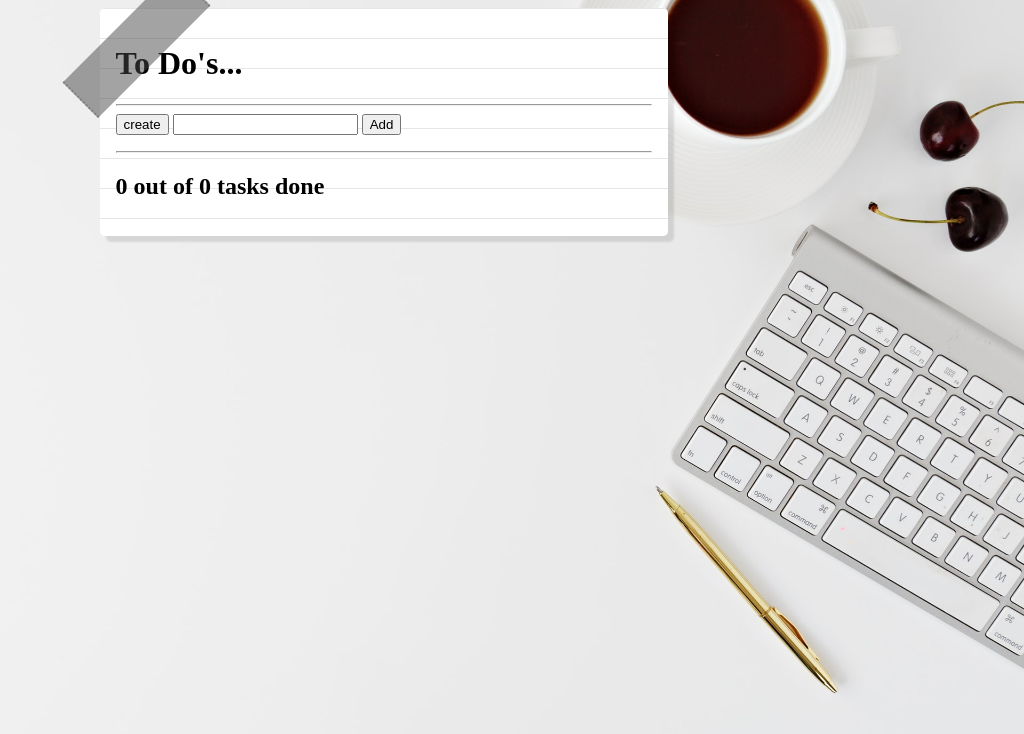
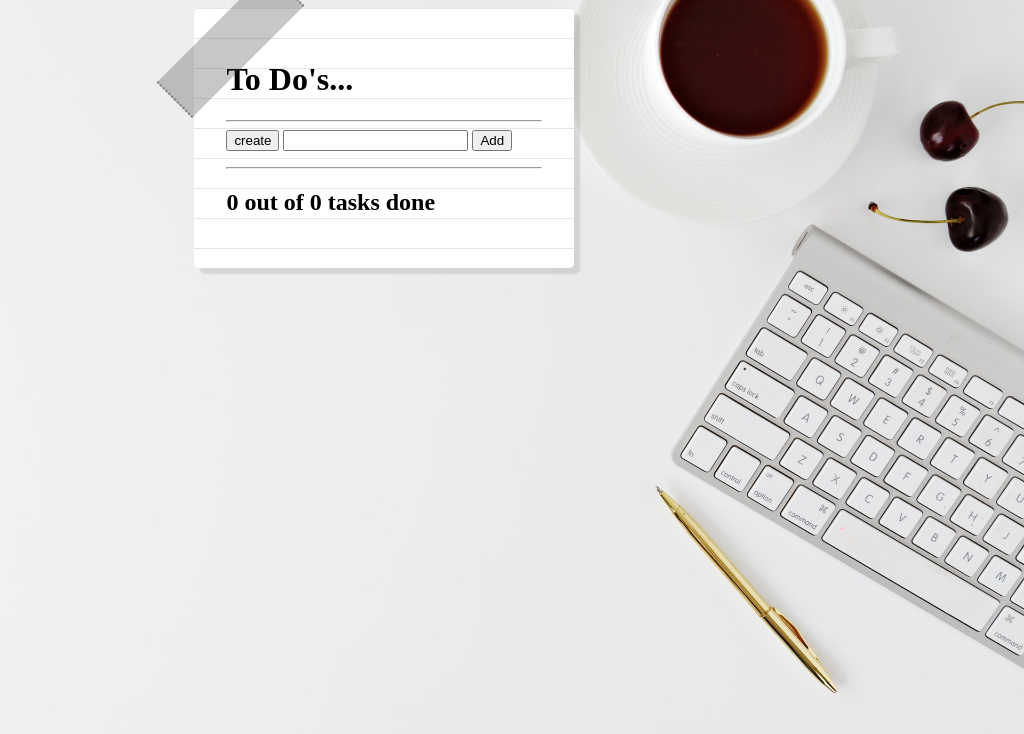
Before and after one commit to Amopho/todo-list, a website: page src/index.html in a window 1280 px wide. Shown: the top 734 px of the page, without its empty margins (256-1280 px from the left). Drawn offline with nearby package versions, Linux system fonts and the light colour scheme; files that its build step writes are made by us from their sources.

Commit message:
overall layout

```diff
--- a/src/scss/main.scss
+++ b/src/scss/main.scss
@@ -21,6 +21,7 @@ body {
   display: flex;
   align-items: center;
   justify-content: center;
+  height: 100%;
   background-image: url(../images/desktop-white.jpg);
   background-repeat: no-repeat;
   background-size: cover;
@@ -30,8 +31,8 @@ body {
 
 .notes-container {
   position: relative;
-  min-width: 45%;
-  padding: 1rem;
+  min-width: 30%;
+  padding: 2rem;
   border-radius: 5px;
   box-shadow: 6px 6px 2px rgba(0, 0, 0, 0.1);
 
@@ -51,7 +52,7 @@ body {
     height: 50px;
     top: 11px;
     left: -43px;
-    background-color: rgba(75, 72, 72, 0.5);
+    background-color: rgba(75, 72, 72, 0.3);
     border-left: 2px dotted gray;
     border-right: 2px dotted gray;
     transform: rotate(-45deg);
```
